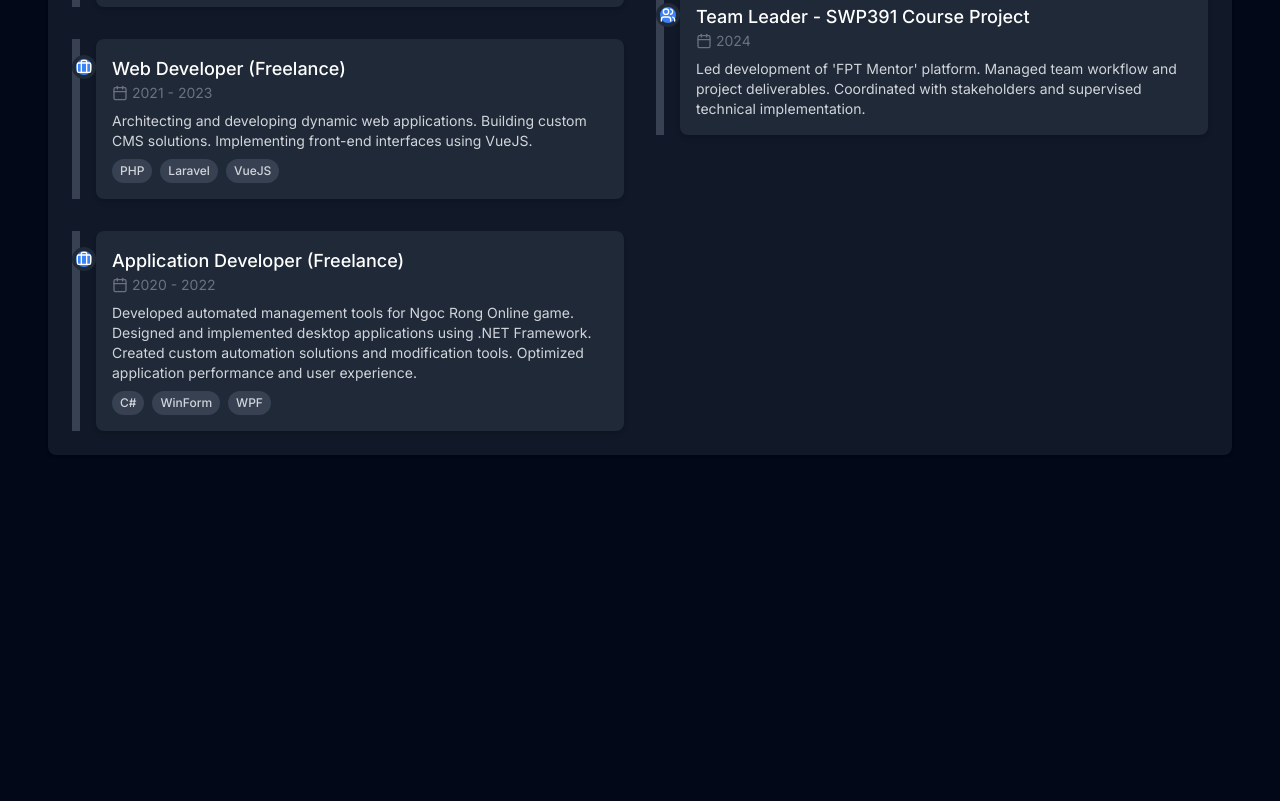
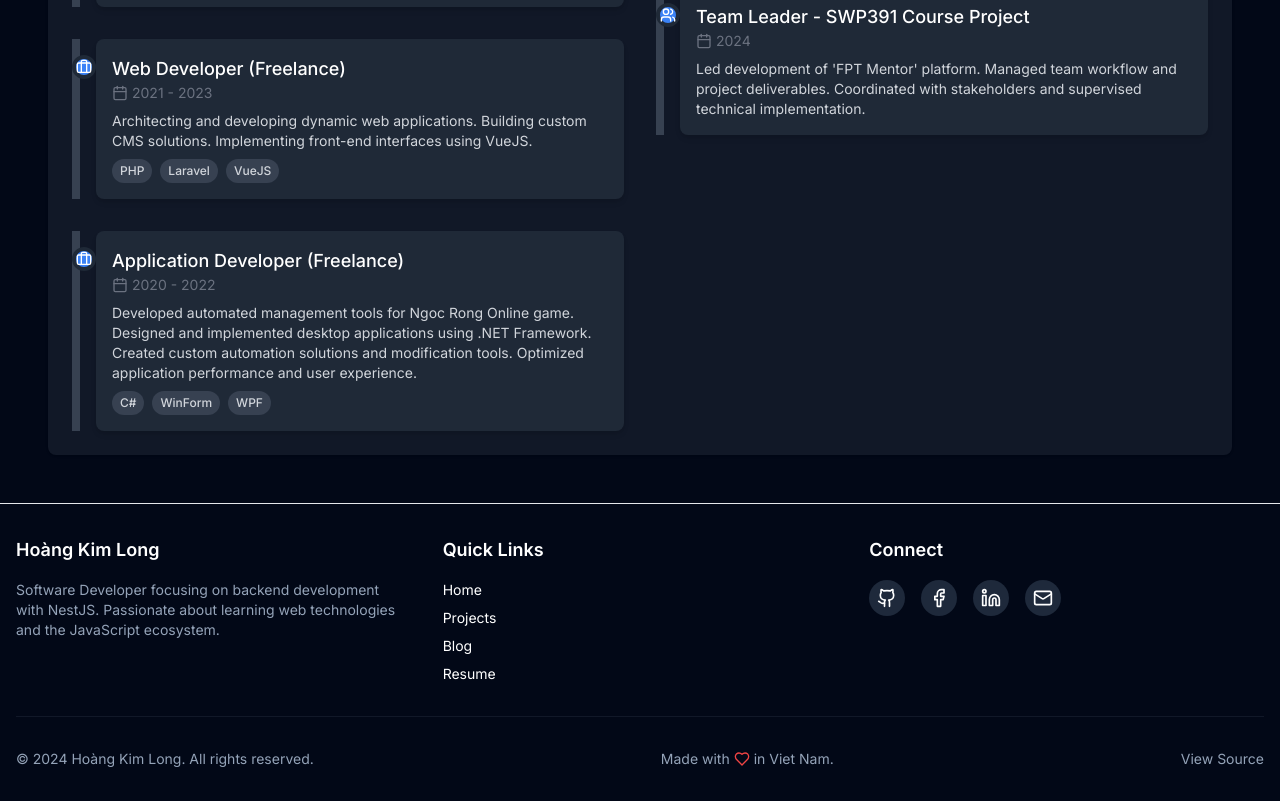
Before and after one commit to klong-dev/portfolio, a React (Vite) app: page / in a window 1280 px wide. Shown: the part 1536-2337 px from the top of the page. Before the commit the page ends 2039 px from the top, so only its background shows below. Built offline with nearby package versions, Linux system fonts and the light colour scheme; no server answers.

Commit message:
feat: add footer

```diff
--- a/src/components/Footer.tsx
+++ b/src/components/Footer.tsx
@@ -1,3 +1,68 @@
+import { Github, Linkedin, Twitter, Mail, Heart, Facebook } from "lucide-react";
+import { Link } from "react-router-dom";
+
 export const Footer = () => {
-  return <div>Footer</div>;
+  const currentYear = new Date().getFullYear();
+
+  return (
+    <footer className="border-t bg-background">
+      <div className="container px-4 py-8 mx-auto">
+        <div className="grid grid-cols-1 gap-8 md:grid-cols-3">
+          <div className="flex flex-col items-center md:items-start">
+            <h2 className="text-lg font-semibold mb-4">Hoàng Kim Long</h2>
+            <p className="text-sm text-muted-foreground text-center md:text-left">Software Developer focusing on backend development with NestJS. Passionate about learning web technologies and the JavaScript ecosystem.</p>
+          </div>
+          <div className="flex flex-col items-center md:items-start">
+            <h2 className="text-lg font-semibold mb-4">Quick Links</h2>
+            <nav className="flex flex-col items-center md:items-start space-y-2">
+              <Link to="/" className="text-sm hover:underline">
+                Home
+              </Link>
+              <Link to="/projects" className="text-sm hover:underline">
+                Projects
+              </Link>
+              <Link to="/blog" className="text-sm hover:underline">
+                Blog
+              </Link>
+              <Link to="/resume" className="text-sm hover:underline">
+                Resume
+              </Link>
+            </nav>
+          </div>
+          <div className="flex flex-col items-center md:items-start">
+            <h2 className="text-lg font-semibold mb-4">Connect</h2>
+            <div className="flex space-x-4">
+              <Link to="https://github.com/klong-dev" target="_blank" rel="noreferrer" className="rounded-full bg-muted p-2 hover:bg-primary hover:text-primary-foreground transition-colors">
+                <Github className="size-5" />
+                <span className="sr-only">GitHub</span>
+              </Link>
+              <Link to="https://www.facebook.com/hklong04/" target="_blank" rel="noreferrer" className="rounded-full bg-muted p-2 hover:bg-primary hover:text-primary-foreground transition-colors">
+                <Facebook className="size-5" />
+                <span className="sr-only">Facebook</span>
+              </Link>
+              <Link to="www.linkedin.com/in/long8204" target="_blank" rel="noreferrer" className="rounded-full bg-muted p-2 hover:bg-primary hover:text-primary-foreground transition-colors">
+                <Linkedin className="size-5" />
+                <span className="sr-only">LinkedIn</span>
+              </Link>
+              <Link to="mailto:longhoang8204@gmail.com" className="rounded-full bg-muted p-2 hover:bg-primary hover:text-primary-foreground transition-colors">
+                <Mail className="size-5" />
+                <span className="sr-only">Email</span>
+              </Link>
+            </div>
+          </div>
+        </div>
+        <div className="mt-8 pt-8 border-t border-muted-foreground/10 flex flex-col items-center justify-between gap-4 md:flex-row">
+          <p className="text-sm text-muted-foreground text-center md:text-left">© {currentYear} Hoàng Kim Long. All rights reserved.</p>
+          <p className="text-sm text-muted-foreground flex items-center">
+            Made with <Heart className="size-4 mx-1 text-red-500" /> in Viet Nam.
+          </p>
+          <p className="text-sm text-muted-foreground">
+            <Link to="https://github.com/klong-dev/portfolio" className="hover:underline">
+              View Source
+            </Link>
+          </p>
+        </div>
+      </div>
+    </footer>
+  );
 };
--- a/src/layouts/RootLayout.tsx
+++ b/src/layouts/RootLayout.tsx
@@ -9,6 +9,7 @@ export const RootLayout = () => {
       <main className="pb-12">
         <Outlet />
       </main>
+      <Footer />
     </div>
   );
 };
```
